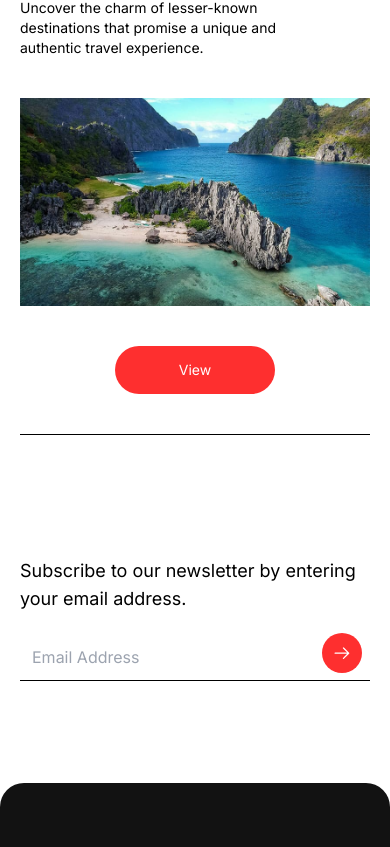
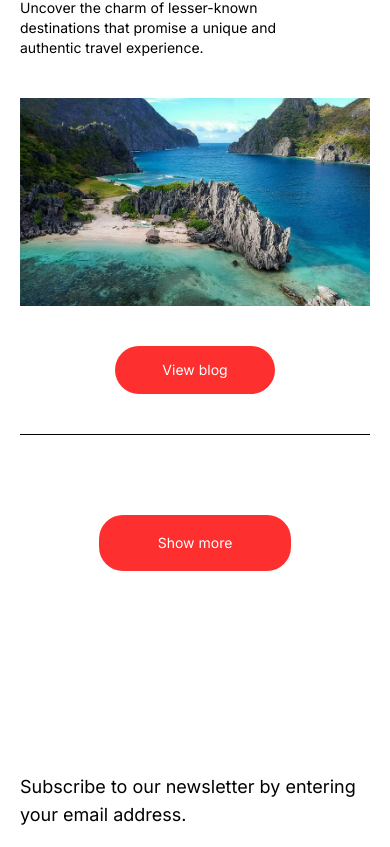
Before and after one commit to knowsblednyahaha/Locomote, a Next.js app: page / in a window 390 px wide. Shown: the part 4889-5736 px from the top of the page. Built offline with nearby package versions, Linux system fonts and the light colour scheme.

Commit message:
added button in destination

```diff
--- a/app/components/Blogs.tsx
+++ b/app/components/Blogs.tsx
@@ -62,12 +62,17 @@ export default function Blogs() {
               <div className="w-full sm:w-2/12 text-center md:text-right md:pr-5 xl:pr-10">
                 <GoArrowUpRight className="text-2xl lg:text-3xl xl:text-4xl hidden sm:inline-block" />
                 <button className="sm:hidden w-40 h-12 text-sm bg-[#FE2F2F] rounded-3xl text-white">
-                  <Link href="/blog">View</Link>
+                  <Link href="/blog">View blog</Link>
                 </button>
               </div>
             </div>
           ))}
         </div>
+        <div className="flex justify-center py-20">
+          <button className="w-48 h-14 text-sm lg:text-base bg-[#FE2F2F] rounded-3xl text-white">
+            Show more
+          </button>
+        </div>
       </div>
     </section>
   );
```
